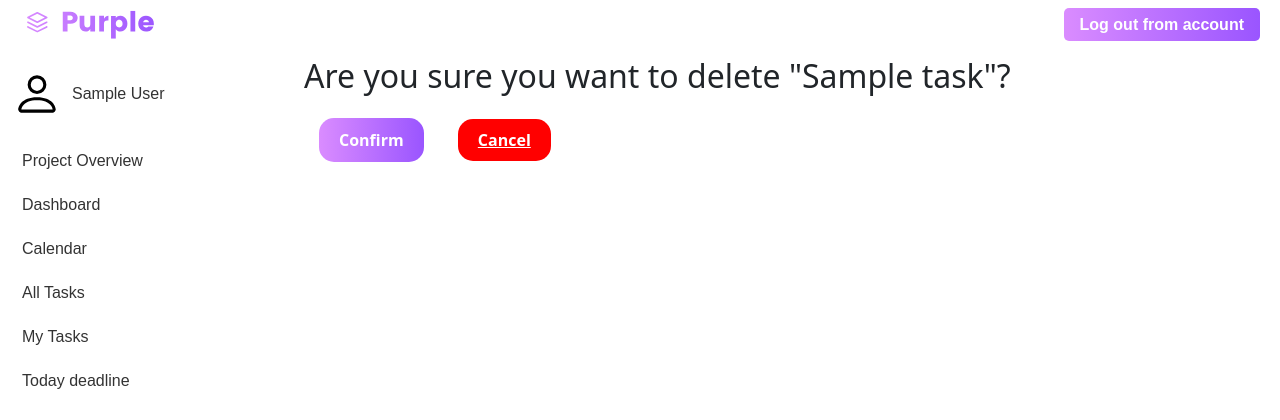
After one commit to oleksandra-shershen/task-manager, a Django app: page /tasks/1/delete/ in a window 1280 px wide. The commit adds this page. Shown: the top 420 px of the page. Run offline with Django 4.2, Linux system fonts and the light colour scheme; a user stored in the database is signed in; tables that the repository leaves empty hold one stand-in row (values such as "Sample post").

Commit message:
Add ability to delete tasks where user was assigned

```diff
--- a/task_manager/urls.py
+++ b/task_manager/urls.py
@@ -1,6 +1,6 @@
 from django.urls import path
 
-from .views import index, tasks_view, MyTaskListView, TodayTaskListView, TaskCreateView, task_summary, calendar_view
+from .views import index, tasks_view, MyTaskListView, TodayTaskListView, TaskCreateView, TaskDeleteView, task_summary, calendar_view
 
 urlpatterns = [
     path("", index, name="index"),
@@ -8,6 +8,7 @@ urlpatterns = [
     path("tasks/my/", MyTaskListView.as_view(), name="my-task"),
     path("tasks/today/", TodayTaskListView.as_view(), name="today-task"),
     path("tasks/create/", TaskCreateView.as_view(), name="create-task"),
+    path("tasks/<int:pk>/delete/", TaskDeleteView.as_view(), name="task-delete"),
     path('tasks/overview/', task_summary, name='overview'),
     path('tasks/calendar/', calendar_view, name='calendar'),
 
--- a/task_manager/views.py
+++ b/task_manager/views.py
@@ -118,6 +118,19 @@ class TaskCreateView(LoginRequiredMixin, generic.CreateView):
     success_url = reverse_lazy('task_manager:tasks')
 
 
+class TaskDeleteView(LoginRequiredMixin, generic.DeleteView):
+    # TO DO
+    # Подумать над тем как обрабатывать кейсы(визуально), когда я
+    # хочу удалить не свою таску
+    model = Task
+    template_name = 'task_manager/task_confirm_delete.html'
+    success_url = reverse_lazy('task_manager:tasks')
+
+    def get_queryset(self):
+        queryset = super().get_queryset()
+        return queryset.filter(assignees=self.request.user)
+
+
 def task_summary(request):
     num_urgent_tasks = Task.objects.filter(priority='Urgent').count()
     num_low_tasks = Task.objects.filter(priority='Low').count()
--- a/templates/includes/task_list.html
+++ b/templates/includes/task_list.html
@@ -130,7 +130,7 @@
         <div>
           <div style="display: inline-block">
                   <span style="display: block">
-                  <a class="me-3" href="#">
+                  <a class="me-3" href="{% url 'task_manager:task-delete' pk=task.id %}">
                   <img src="/static/img/trash3.svg" alt="Bootstrap" width="18" height="18">
                   </a>
                   </span>
--- /dev/null
+++ b/templates/task_manager/task_confirm_delete.html
@@ -0,0 +1,33 @@
+<style>
+    .button {
+        padding: 10px 20px;
+        font-size: 16px;
+        text-align: center;
+        color: #fff;
+        border: none;
+        border-radius: 15px;
+        font-weight: bold;
+        margin: 15px 15px 0;
+
+    }
+
+    .confirm-button {
+        background-image: linear-gradient(to right, #DA8CFF, #9A55FF);
+    }
+
+    .cancel-button {
+        background-color: red;
+    }
+</style>
+
+{% extends "base.html" %}
+{% block content %}
+<div style="text-align: left;">
+    <h2>Are you sure you want to delete "{{ object.name }}"?</h2>
+    <form method="post">
+        {% csrf_token %}
+        <button type="submit" class="button confirm-button">Confirm</button>
+        <a href="{% url 'task_manager:tasks' %}" class="button cancel-button">Cancel</a>
+    </form>
+</div>
+{% endblock %}
```
